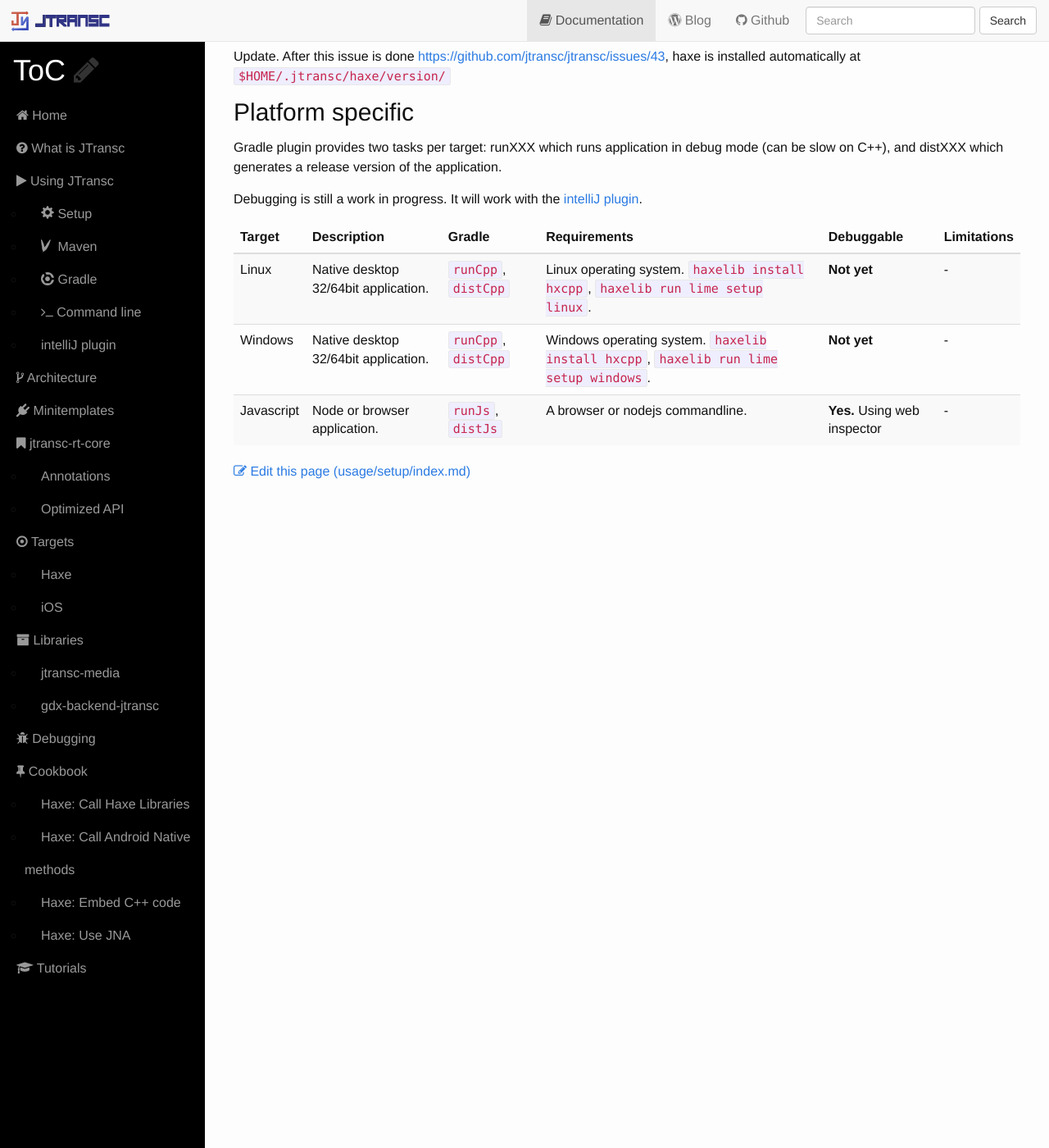
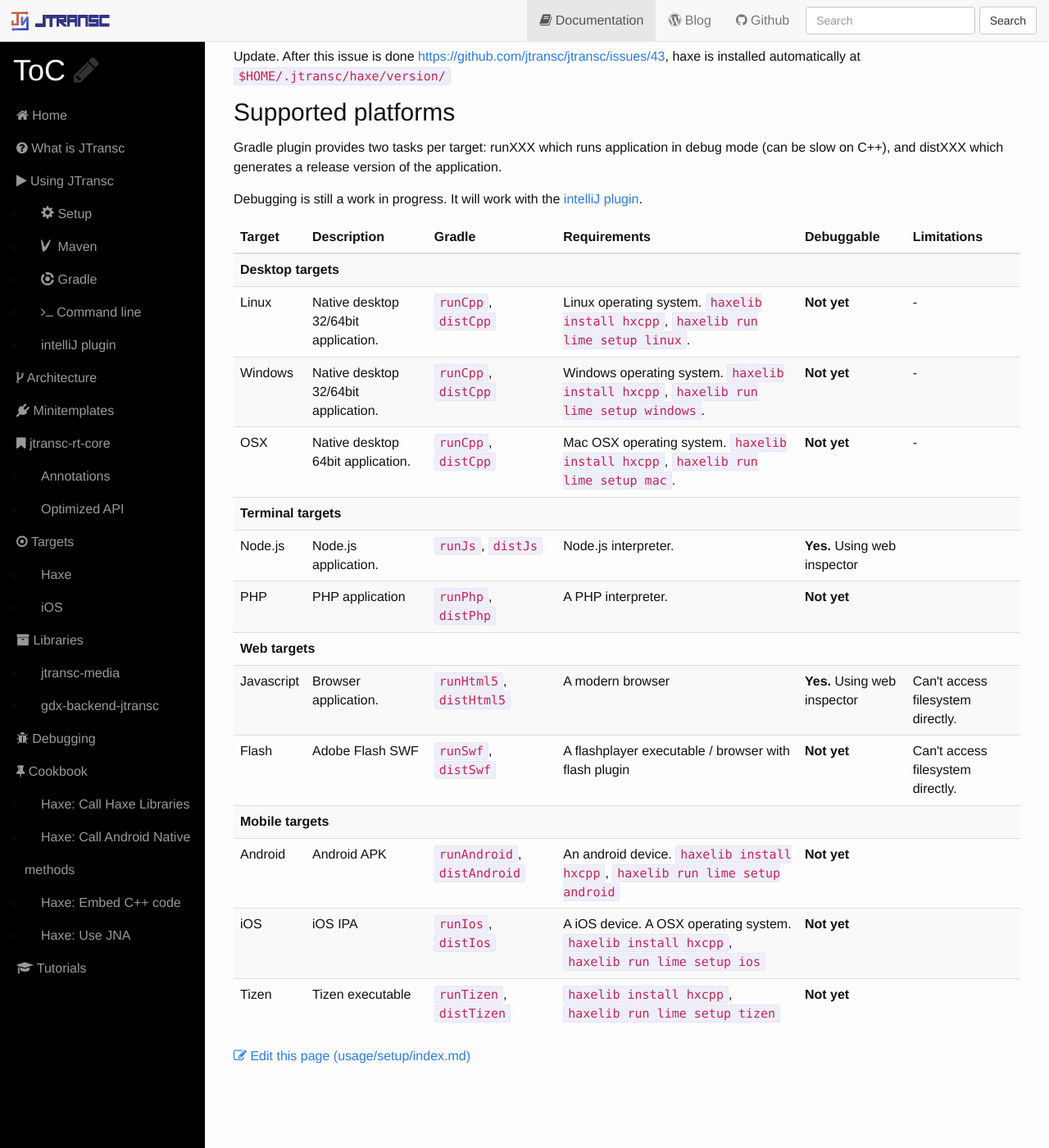
Before and after one commit to intrigus/docs.jtransc.com, a Jekyll site: the page built from usage/setup/index.md, in a window 1280 px wide and 1400 px high, scrolled down 470 px. Shown: the whole window at 82% size. Built offline with Jekyll 4.4.1, drawn with Linux system fonts in a browser that asks for light colours.

Commit message:
Added some more platforms

```diff
--- a/usage/setup/index.md
+++ b/usage/setup/index.md
@@ -23,7 +23,7 @@
 
 Update. After this issue is done [https://github.com/jtransc/jtransc/issues/43](https://github.com/jtransc/jtransc/issues/43), haxe is installed automatically at `$HOME/.jtransc/haxe/version/`
 
-## Platform specific
+## Supported platforms
 
 Gradle plugin provides two tasks per target: runXXX which runs application in debug mode (can be slow on C++), and distXXX which generates a release version of the application.
 
@@ -42,6 +42,9 @@
     </thead>
     <tbody>
         <tr>
+            <th colspan="6">Desktop targets</th>
+        </tr>
+        <tr>
             <td>Linux</td>
             <td>Native desktop 32/64bit application.</td>
             <td><code>runCpp</code>, <code>distCpp</code></td>
@@ -58,12 +61,77 @@
             <td>-</td>
         </tr>
         <tr>
+            <td>OSX</td>
+            <td>Native desktop 64bit application.</td>
+            <td><code>runCpp</code>, <code>distCpp</code></td>
+            <td>Mac OSX operating system. <code>haxelib install hxcpp</code>, <code>haxelib run lime setup mac</code>.</td>
+            <td><strong>Not yet</strong></td>
+            <td>-</td>
+        </tr>
+        <tr>
+            <th colspan="6">Terminal targets</th>
+        </tr>
+        <tr>
+            <td>Node.js</td>
+            <td>Node.js application.</td>
+            <td><code>runJs</code>, <code>distJs</code></td>
+            <td>Node.js interpreter.</td>
+            <td><strong>Yes.</strong> Using web inspector</td>
+            <td></td>
+        </tr>
+        <tr>
+            <td>PHP</td>
+            <td>PHP application</td>
+            <td><code>runPhp</code>, <code>distPhp</code></td>
+            <td>A PHP interpreter.</td>
+            <td><strong>Not yet</strong></td>
+            <td></td>
+        </tr>
+        <tr>
+            <th colspan="6">Web targets</th>
+        </tr>
+        <tr>
             <td>Javascript</td>
-            <td>Node or browser application.</td>
-            <td><code>runJs</code>, <code>distJs</code></td>
-            <td>A browser or nodejs commandline.</td>
+            <td>Browser application.</td>
+            <td><code>runHtml5</code>, <code>distHtml5</code></td>
+            <td>A modern browser</td>
             <td><strong>Yes.</strong> Using web inspector</td>
-            <td>-</td>
+            <td>Can't access filesystem directly.</td>
+        </tr>
+        <tr>
+            <td>Flash</td>
+            <td>Adobe Flash SWF</td>
+            <td><code>runSwf</code>, <code>distSwf</code></td>
+            <td>A flashplayer executable / browser with flash plugin</td>
+            <td><strong>Not yet</strong></td>
+            <td>Can't access filesystem directly.</td>
+        </tr>
+        <tr>
+            <th colspan="6">Mobile targets</th>
+        </tr>
+        <tr>
+            <td>Android</td>
+            <td>Android APK</td>
+            <td><code>runAndroid</code>, <code>distAndroid</code></td>
+            <td>An android device. <code>haxelib install hxcpp</code>, <code>haxelib run lime setup android</code></td>
+            <td><strong>Not yet</strong></td>
+            <td></td>
+        </tr>
+        <tr>
+            <td>iOS</td>
+            <td>iOS IPA</td>
+            <td><code>runIos</code>, <code>distIos</code></td>
+            <td>A iOS device. A OSX operating system. <code>haxelib install hxcpp</code>, <code>haxelib run lime setup ios</code></td>
+            <td><strong>Not yet</strong></td>
+            <td></td>
+        </tr>
+        <tr>
+            <td>Tizen</td>
+            <td>Tizen executable</td>
+            <td><code>runTizen</code>, <code>distTizen</code></td>
+            <td><code>haxelib install hxcpp</code>, <code>haxelib run lime setup tizen</code></td>
+            <td><strong>Not yet</strong></td>
+            <td></td>
         </tr>
     </tbody>
 </table>
```
